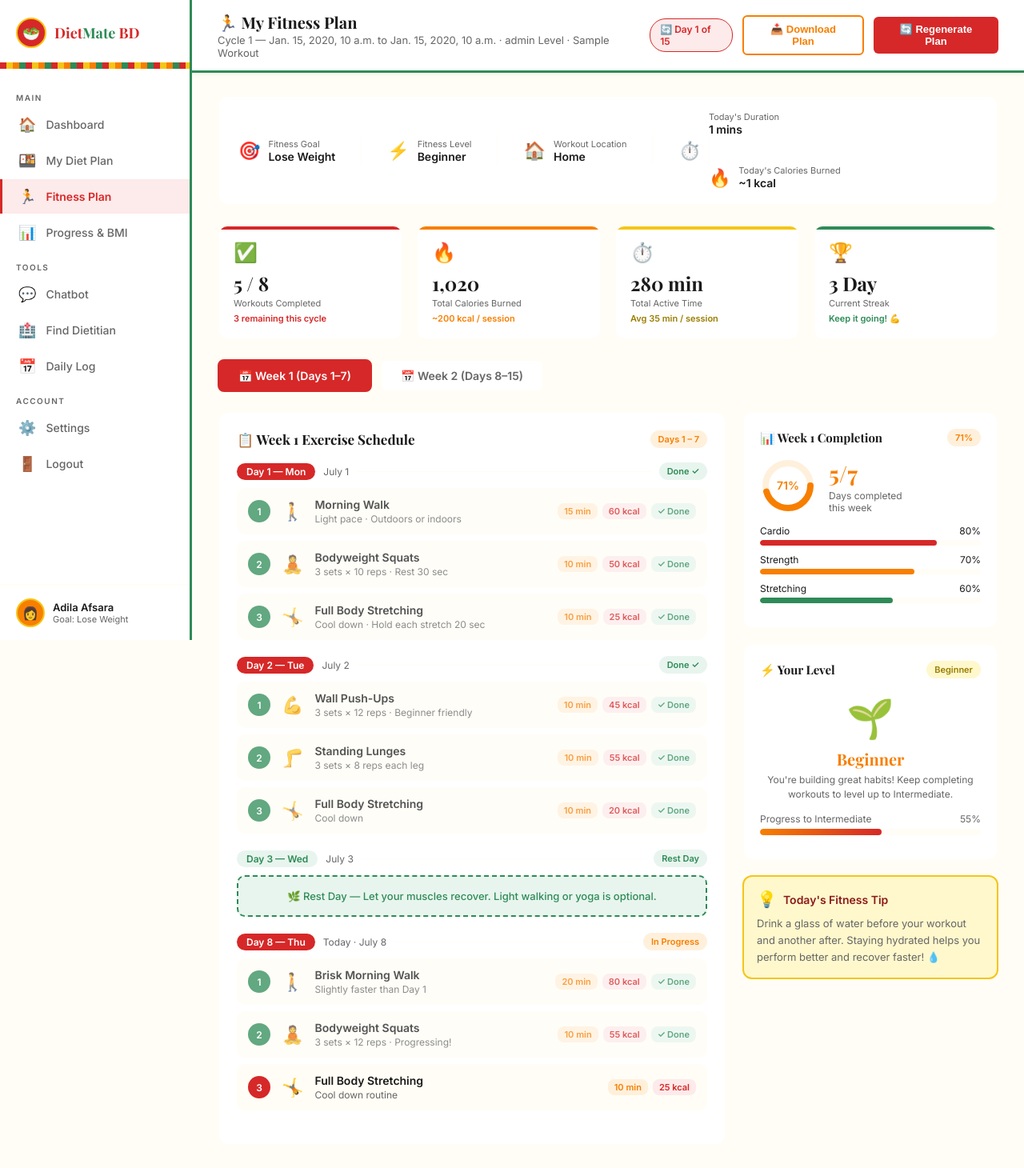
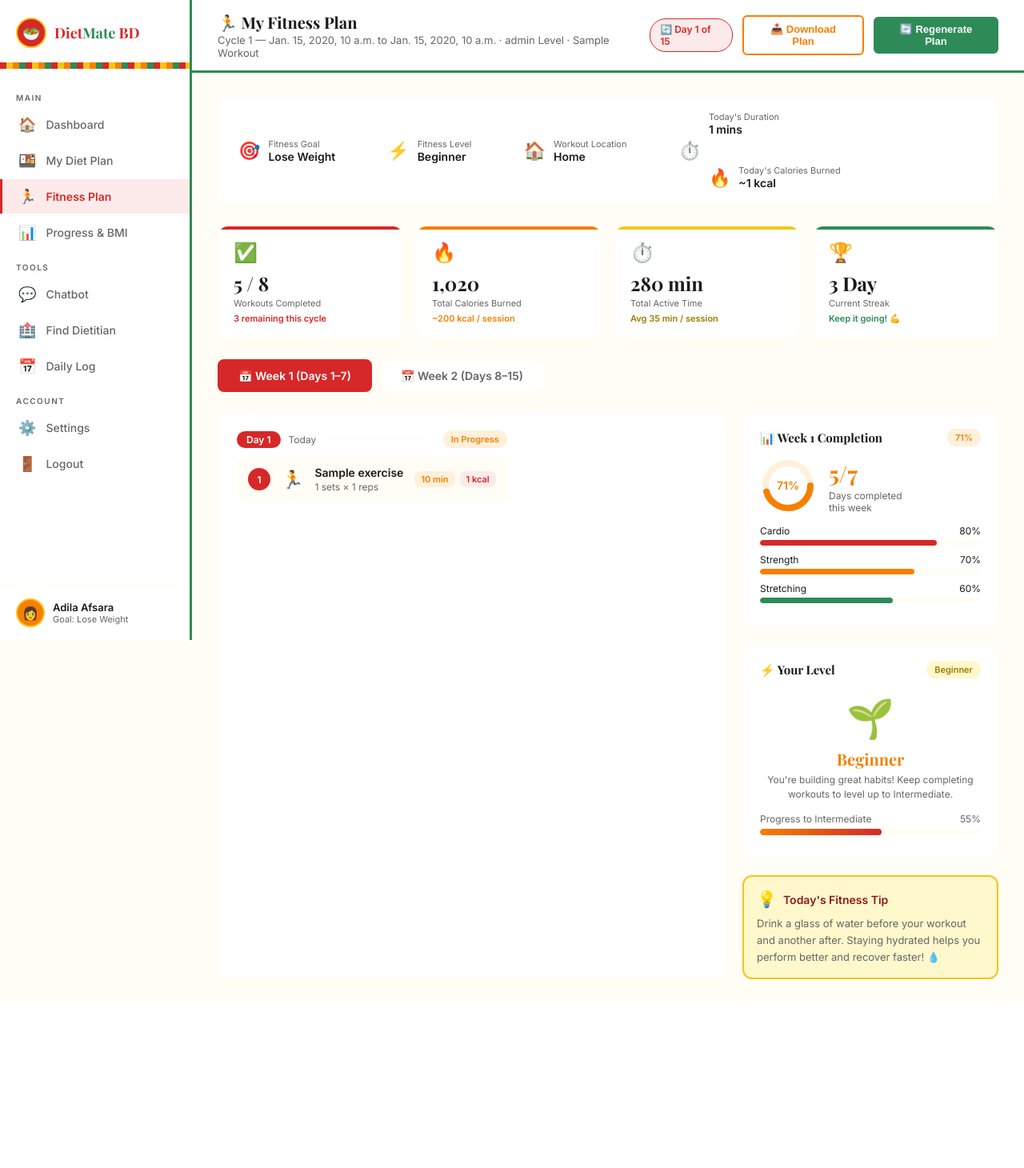
Before and after one commit to adila-afsara/Smart-Diet-Fitness-Planner, a Django app: template templates/DietMate_fitnessplan.html in a window 1280 px wide. Shown: the whole page at 80% size. After the commit the page ends 1224 px from the top, so only its background shows below. Run offline with Django 5.2, Linux system fonts and the light colour scheme; tables that the repository leaves empty hold one stand-in row (values such as "Sample post"); the template is opened without the code that fills it: values that come from a table or form of the project are taken from there, most other values are stand-ins (such as "Sample title", 1, 10 or a date in 2020).

Commit message:
Update DietMate_fitnessplan.html

```diff
--- a/templates/DietMate_fitnessplan.html
+++ b/templates/DietMate_fitnessplan.html
@@ -58,7 +58,7 @@
     .topbar-left p { font-size: 13px; color: var(--muted); margin-top: 1px; }
     .topbar-right { display: flex; align-items: center; gap: 12px; }
     .cycle-badge { background: var(--red-light); border: 1px solid var(--red); color: var(--red); font-size: 12px; font-weight: 600; padding: 5px 12px; border-radius: 20px; }
-    .btn-primary { background: var(--red); color: white; border: none; border-radius: 6px; padding: 8px 18px; font-size: 13px; font-weight: 600; cursor: pointer; transition: background 0.2s; }
+    .btn-primary { background: var(--green); color: white; border: none; border-radius: 6px; padding: 8px 18px; font-size: 13px; font-weight: 600; cursor: pointer; transition: background 0.2s; }
     .btn-primary:hover { background: var(--hover); }
     .btn-secondary { background: transparent; color: var(--orange); border: 2px solid var(--orange); border-radius: 6px; padding: 8px 18px; font-size: 13px; font-weight: 600; cursor: pointer; transition: all 0.2s; }
     .btn-secondary:hover { background: var(--orange); color: white; }
@@ -313,169 +313,45 @@
         <!-- Exercise List -->
         <div class="exercise-list-card">
           <div class="card-header">
-            <div class="card-title">📋 Week 1 Exercise Schedule</div>
-            <span class="card-badge badge-orange">Days 1 – 7</span>
+            <div class="day-section">
+    <div class="day-label-row">
+      <div class="day-pill {% if is_rest_day %}rest{% endif %}">Day {{ day_number }}</div>
+      <div class="day-date">Today</div>
+      <div class="day-line"></div>
+      {% if is_rest_day %}
+        <span class="card-badge badge-green">Rest Day</span>
+      {% else %}
+        <span class="card-badge badge-orange">In Progress</span>
+      {% endif %}
     </div>
 
-          <!-- Day 1 -->
-          <div class="day-section">
-            <div class="day-label-row">
-              <div class="day-pill">Day 1 — Mon</div>
-              <div class="day-date">July 1</div>
-              <div class="day-line"></div>
-              <span class="card-badge badge-green">Done ✓</span>
+    {% if is_rest_day %}
+      <div class="rest-day-card">
+        <p>🌿 Rest Day — Let your muscles recover. Light walking or yoga is optional.</p>
       </div>
-            <div class="exercise-item done">
-              <div class="ex-number done-num">1</div>
-              <div class="ex-icon">🚶</div>
+    {% else %}
+      {% for exercise in todays_exercises %}
+        <div class="exercise-item">
+          <div class="ex-number">{{ forloop.counter }}</div>
+          <div class="ex-icon">🏃</div>
           <div class="ex-details">
-                <div class="ex-name">Morning Walk</div>
-                <div class="ex-meta">Light pace · Outdoors or indoors</div>
+            <div class="ex-name">{{ exercise.exercise_name }}</div>
+            <div class="ex-meta">
+              {% if exercise.sets %}{{ exercise.sets }} sets × {{ exercise.reps }} reps{% else %}Duration-based{% endif %}
+            </div>
           </div>
           <div class="ex-badges">
-                <span class="ex-badge duration">15 min</span>
-                <span class="ex-badge calories">60 kcal</span>
-                <span class="ex-badge done-badge">✓ Done</span>
+            <span class="ex-badge duration">{{ exercise.duration_minutes }} min</span>
+            <span class="ex-badge calories">{{ exercise.calories_burned }} kcal</span>
           </div>
         </div>
-            <div class="exercise-item done">
-              <div class="ex-number done-num">2</div>
-              <div class="ex-icon">🧘</div>
-              <div class="ex-details">
-                <div class="ex-name">Bodyweight Squats</div>
-                <div class="ex-meta">3 sets × 10 reps · Rest 30 sec</div>
+      {% endfor %}
+    {% endif %}
   </div>
-              <div class="ex-badges">
-                <span class="ex-badge duration">10 min</span>
-                <span class="ex-badge calories">50 kcal</span>
-                <span class="ex-badge done-badge">✓ Done</span>
-              </div>
-            </div>
-            <div class="exercise-item done">
-              <div class="ex-number done-num">3</div>
-              <div class="ex-icon">🤸</div>
-              <div class="ex-details">
-                <div class="ex-name">Full Body Stretching</div>
-                <div class="ex-meta">Cool down · Hold each stretch 20 sec</div>
-              </div>
-              <div class="ex-badges">
-                <span class="ex-badge duration">10 min</span>
-                <span class="ex-badge calories">25 kcal</span>
-                <span class="ex-badge done-badge">✓ Done</span>
-              </div>
+
             </div>
           </div>
 
-          <!-- Day 2 -->
-          <div class="day-section">
-            <div class="day-label-row">
-              <div class="day-pill">Day 2 — Tue</div>
-              <div class="day-date">July 2</div>
-              <div class="day-line"></div>
-              <span class="card-badge badge-green">Done ✓</span>
-            </div>
-            <div class="exercise-item done">
-              <div class="ex-number done-num">1</div>
-              <div class="ex-icon">💪</div>
-              <div class="ex-details">
-                <div class="ex-name">Wall Push-Ups</div>
-                <div class="ex-meta">3 sets × 12 reps · Beginner friendly</div>
-              </div>
-              <div class="ex-badges">
-                <span class="ex-badge duration">10 min</span>
-                <span class="ex-badge calories">45 kcal</span>
-                <span class="ex-badge done-badge">✓ Done</span>
-              </div>
-            </div>
-            <div class="exercise-item done">
-              <div class="ex-number done-num">2</div>
-              <div class="ex-icon">🦵</div>
-              <div class="ex-details">
-                <div class="ex-name">Standing Lunges</div>
-                <div class="ex-meta">3 sets × 8 reps each leg</div>
-              </div>
-              <div class="ex-badges">
-                <span class="ex-badge duration">10 min</span>
-                <span class="ex-badge calories">55 kcal</span>
-                <span class="ex-badge done-badge">✓ Done</span>
-              </div>
-            </div>
-            <div class="exercise-item done">
-              <div class="ex-number done-num">3</div>
-              <div class="ex-icon">🤸</div>
-              <div class="ex-details">
-                <div class="ex-name">Full Body Stretching</div>
-                <div class="ex-meta">Cool down</div>
-              </div>
-              <div class="ex-badges">
-                <span class="ex-badge duration">10 min</span>
-                <span class="ex-badge calories">20 kcal</span>
-                <span class="ex-badge done-badge">✓ Done</span>
-              </div>
-            </div>
-          </div>
-
-          <!-- Day 3 — Rest -->
-          <div class="day-section">
-            <div class="day-label-row">
-              <div class="day-pill rest">Day 3 — Wed</div>
-              <div class="day-date">July 3</div>
-              <div class="day-line"></div>
-              <span class="card-badge badge-green">Rest Day</span>
-            </div>
-            <div class="rest-day-card">
-              <p>🌿 Rest Day — Let your muscles recover. Light walking or yoga is optional.</p>
-            </div>
-          </div>
-
-          <!-- Day 7 Today -->
-          <div class="day-section">
-            <div class="day-label-row">
-              <div class="day-pill">Day 8 — Thu</div>
-              <div class="day-date">Today · July 8</div>
-              <div class="day-line"></div>
-              <span class="card-badge badge-orange">In Progress</span>
-            </div>
-            <div class="exercise-item done">
-              <div class="ex-number done-num">1</div>
-              <div class="ex-icon">🚶</div>
-              <div class="ex-details">
-                <div class="ex-name">Brisk Morning Walk</div>
-                <div class="ex-meta">Slightly faster than Day 1</div>
-              </div>
-              <div class="ex-badges">
-                <span class="ex-badge duration">20 min</span>
-                <span class="ex-badge calories">80 kcal</span>
-                <span class="ex-badge done-badge">✓ Done</span>
-              </div>
-            </div>
-            <div class="exercise-item done">
-              <div class="ex-number done-num">2</div>
-              <div class="ex-icon">🧘</div>
-              <div class="ex-details">
-                <div class="ex-name">Bodyweight Squats</div>
-                <div class="ex-meta">3 sets × 12 reps · Progressing!</div>
-              </div>
-              <div class="ex-badges">
-                <span class="ex-badge duration">10 min</span>
-                <span class="ex-badge calories">55 kcal</span>
-                <span class="ex-badge done-badge">✓ Done</span>
-              </div>
-            </div>
-            <div class="exercise-item">
-              <div class="ex-number">3</div>
-              <div class="ex-icon">🤸</div>
-              <div class="ex-details">
-                <div class="ex-name">Full Body Stretching</div>
-                <div class="ex-meta">Cool down routine</div>
-              </div>
-              <div class="ex-badges">
-                <span class="ex-badge duration">10 min</span>
-                <span class="ex-badge calories">25 kcal</span>
-              </div>
-            </div>
-          </div>
-        </div>
 
         <!-- Side Panel -->
         <div class="side-panel">
```
Lines whose indentation alone changed are shown as unchanged.
